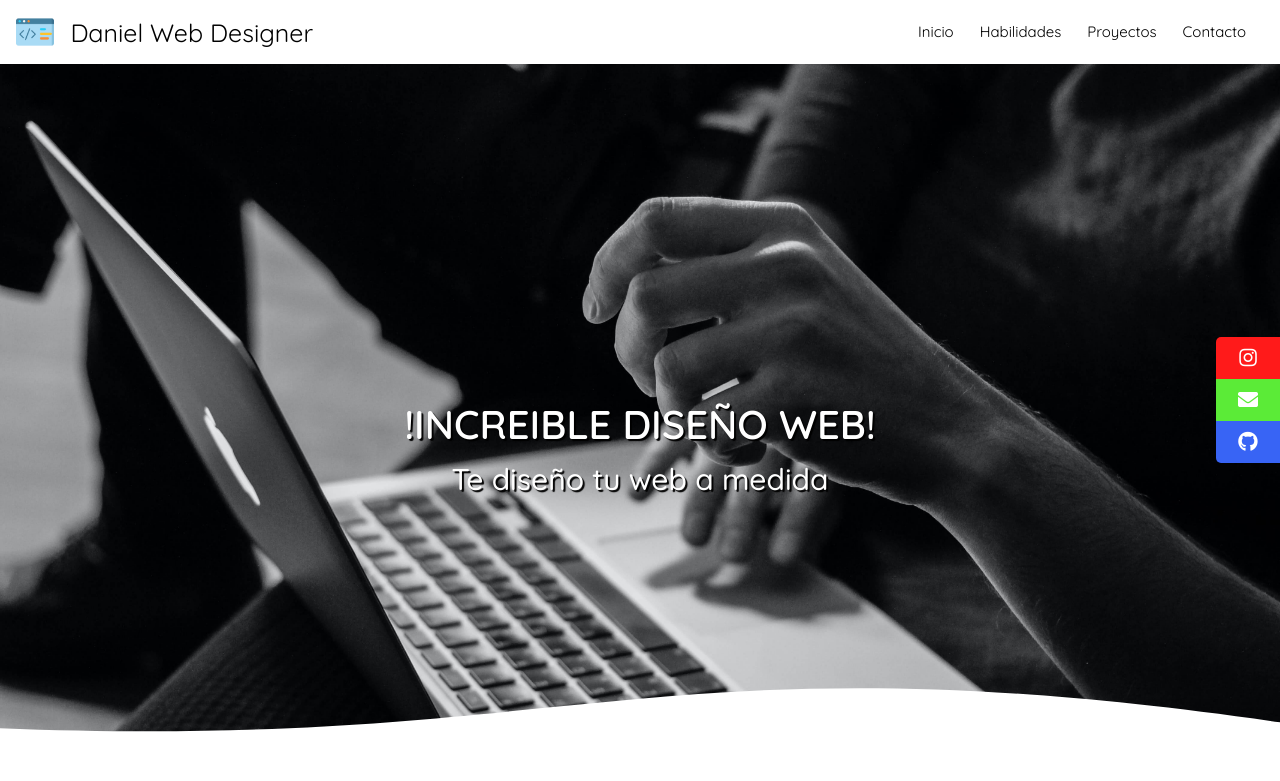
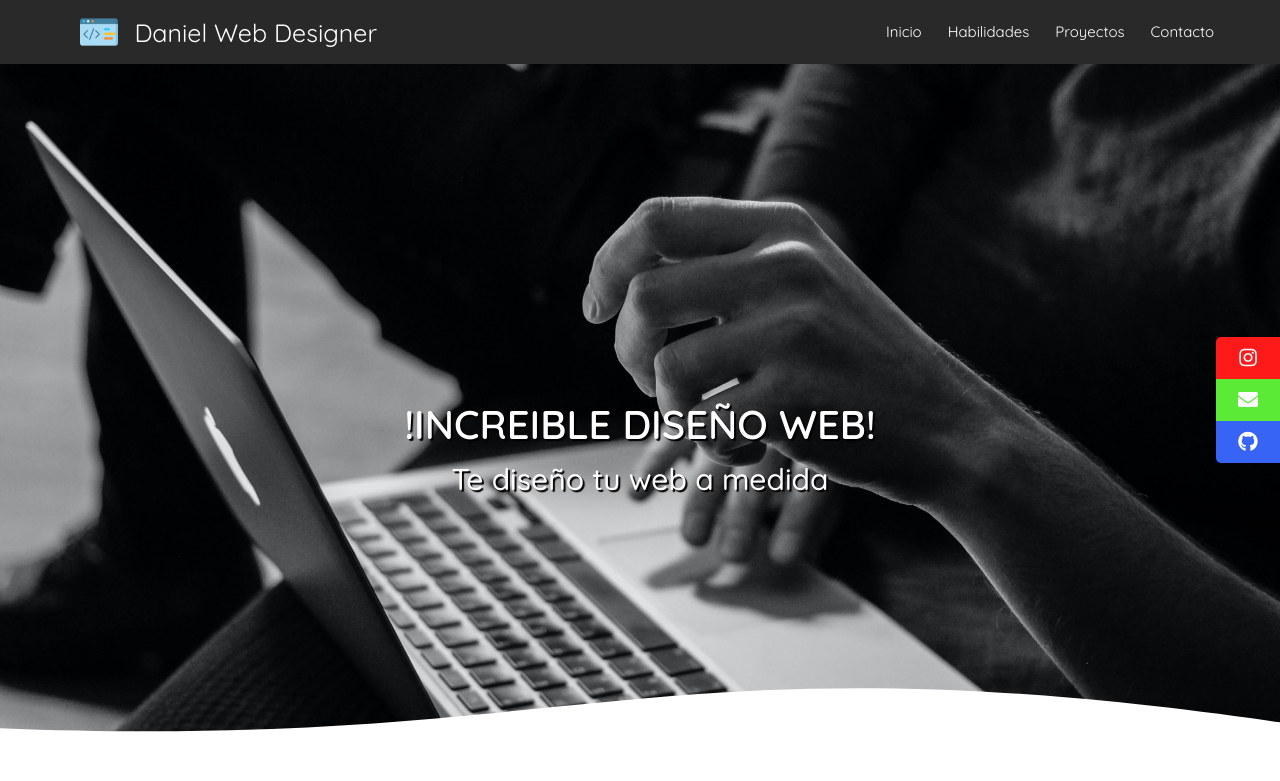
Before and after one commit to DanielSunCODE/Daniel-Sun-WebDesigner-Portafolio, a plain HTML site: page PORTAFOLIO 2/index.html in a window 1280 px wide. Shown: the top 781 px of the page. Drawn offline with Linux system fonts and the light colour scheme.

Commit message:
Add files via upload

```diff
--- a/PORTAFOLIO 2/css/estilos.css
+++ b/PORTAFOLIO 2/css/estilos.css
@@ -7,7 +7,7 @@
 }
 
 :root{
-    --primary-color: rgb(130, 155, 248);
+    --primary-color: rgb(41, 41, 41);
 }
 
 body{
@@ -31,12 +31,21 @@ body::-webkit-scrollbar-thumb{
 /*NAV*/
 .main-nav{
     display: flex;
+    align-items: center;
+    justify-content: center;
     position: fixed;
     top: 0;
     width: 100%;
     height: 4rem;
-    background: #fff;
+    color: white;
+    background: var(--primary-color);
     z-index: 100;
+}
+
+.nav-container{
+    display: flex;
+    width: 90%;
+    height: inherit;
 }
 
 .logo-title-container{
@@ -89,17 +98,17 @@ body::-webkit-scrollbar-thumb{
 }
 
 .link a{
+    color: white;
     text-decoration: none;
-    color: #000;
 }
 
 .link:hover{
-    background: var(--primary-color);
+    background: white;
     border-radius: 10px;
 }
 
 .link:hover > a{
-    color:white;
+    color: black;
 }
 
 .menu-bars{
@@ -420,7 +429,7 @@ body::-webkit-scrollbar-thumb{
     display: flex;
     justify-content: center;
     align-items: center;
-    border: 2px solid rgba(28, 32, 87, 0.719);
+    border: 2px solid rgba(255, 255, 255, 0.719);
     color: white;
     padding: 1rem;
     width: 100%;
--- a/PORTAFOLIO 2/index.html
+++ b/PORTAFOLIO 2/index.html
@@ -15,6 +15,7 @@
 </head>
 <body id="body">
     <div class="main-nav" id="nav">
+        <div class="nav-container">
           <div class="logo-title-container">
                 <img src="/assets/icons/code.png" class="logo">
                 <h1 class="title-web">Daniel Web Designer</h1>
@@ -29,6 +30,7 @@
           </div>
           <div class="menu-bars">
             <i class="fas fa-bars"></i>
+          </div>
         </div>
     </div>
     <div class="hero" id="inicio">
```
Lines whose indentation alone changed are shown as unchanged.
